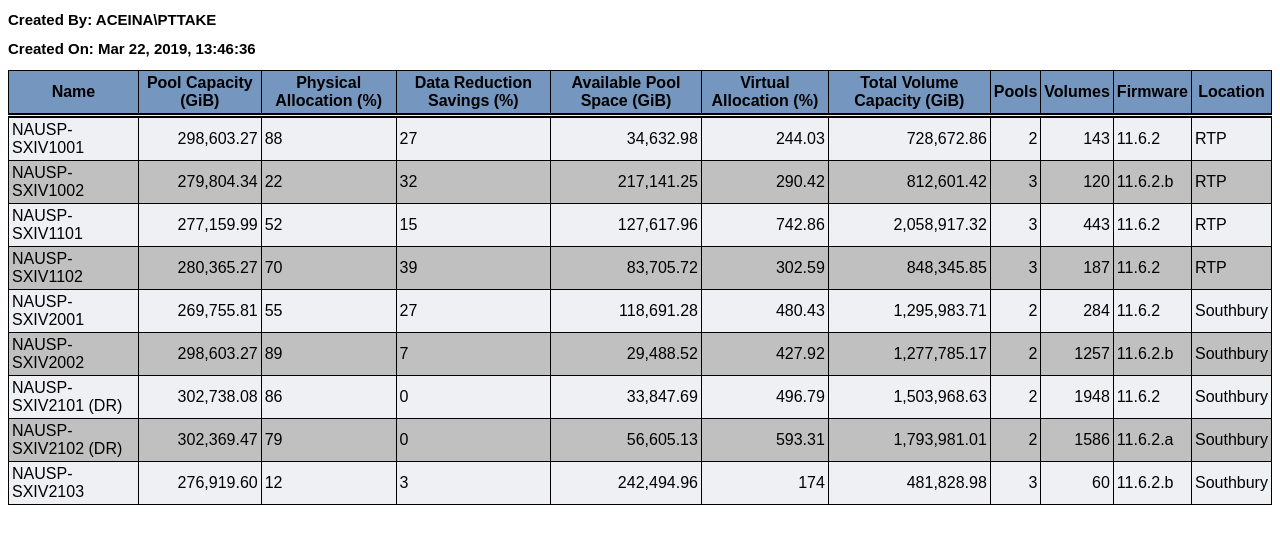
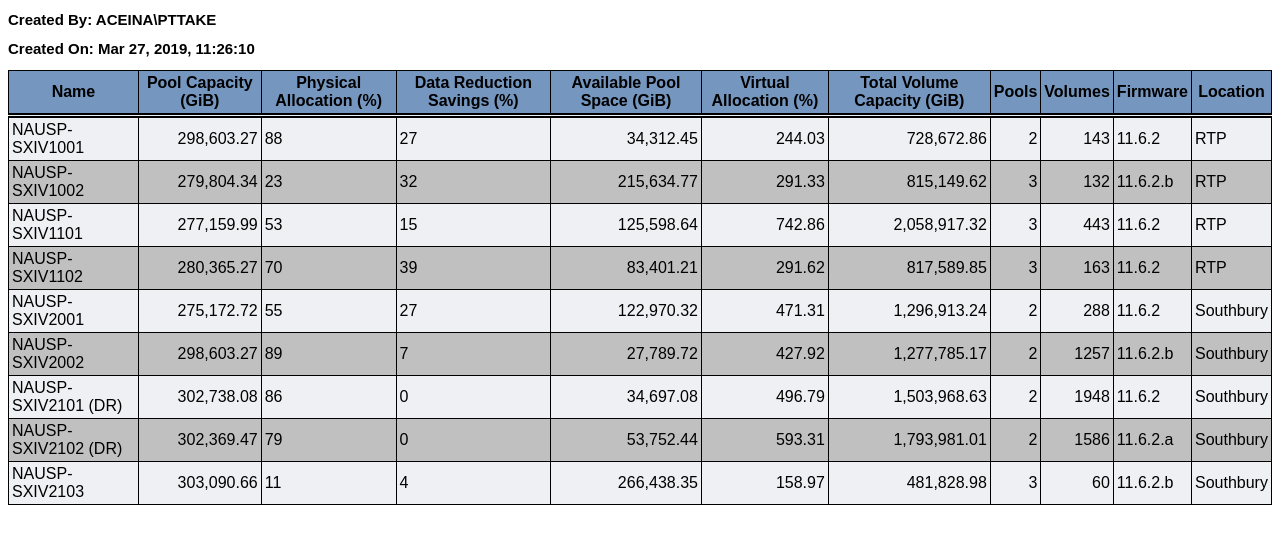
Before and after one commit to paulotakeda/capacity, a plain HTML site: page index.html in a window 1280 px wide. Shown: the part 70-614 px from the top of the page. Drawn offline with Linux system fonts and the light colour scheme.

Commit message:
Last modified March 27 - 1227PM

```diff
--- a/index.html
+++ b/index.html
@@ -47,18 +47,18 @@ table tr.even {
 
 <h2>Created By: ACEINA\PTTAKE</h2>
 
-<h2>Created On: Mar 22, 2019, 13:46:36</h2>
+<h2>Created On: Mar 27, 2019, 11:26:10</h2>
 
 <table>
 <thead>
 <tr><th>Name</th><th>Pool Capacity (GiB)</th><th>Physical Allocation (%)</th><th>Data Reduction Savings (%)</th><th>Available Pool Space (GiB)</th><th>Virtual Allocation (%)</th><th>Total Volume Capacity (GiB)</th><th>Pools</th><th>Volumes</th><th>Firmware</th><th>Location</th></tr></thead><tbody>
-<tr class="even"><td>NAUSP-SXIV1001</td><td style="text-align: right;">298,603.27</td><td style="text-align: left;">88</td><td style="text-align: left;">27</td><td style="text-align: right;">34,632.98</td><td style="text-align: right;">244.03</td><td style="text-align: right;">728,672.86</td><td style="text-align: right;">2</td><td style="text-align: right;">143</td><td>11.6.2</td><td>RTP</td></tr>
-<tr class="odd"><td>NAUSP-SXIV1002</td><td style="text-align: right;">279,804.34</td><td style="text-align: left;">22</td><td style="text-align: left;">32</td><td style="text-align: right;">217,141.25</td><td style="text-align: right;">290.42</td><td style="text-align: right;">812,601.42</td><td style="text-align: right;">3</td><td style="text-align: right;">120</td><td>11.6.2.b</td><td>RTP</td></tr>
-<tr class="even"><td>NAUSP-SXIV1101</td><td style="text-align: right;">277,159.99</td><td style="text-align: left;">52</td><td style="text-align: left;">15</td><td style="text-align: right;">127,617.96</td><td style="text-align: right;">742.86</td><td style="text-align: right;">2,058,917.32</td><td style="text-align: right;">3</td><td style="text-align: right;">443</td><td>11.6.2</td><td>RTP</td></tr>
-<tr class="odd"><td>NAUSP-SXIV1102</td><td style="text-align: right;">280,365.27</td><td style="text-align: left;">70</td><td style="text-align: left;">39</td><td style="text-align: right;">83,705.72</td><td style="text-align: right;">302.59</td><td style="text-align: right;">848,345.85</td><td style="text-align: right;">3</td><td style="text-align: right;">187</td><td>11.6.2</td><td>RTP</td></tr>
-<tr class="even"><td>NAUSP-SXIV2001</td><td style="text-align: right;">269,755.81</td><td style="text-align: left;">55</td><td style="text-align: left;">27</td><td style="text-align: right;">118,691.28</td><td style="text-align: right;">480.43</td><td style="text-align: right;">1,295,983.71</td><td style="text-align: right;">2</td><td style="text-align: right;">284</td><td>11.6.2</td><td>Southbury</td></tr>
-<tr class="odd"><td>NAUSP-SXIV2002</td><td style="text-align: right;">298,603.27</td><td style="text-align: left;">89</td><td style="text-align: left;">7</td><td style="text-align: right;">29,488.52</td><td style="text-align: right;">427.92</td><td style="text-align: right;">1,277,785.17</td><td style="text-align: right;">2</td><td style="text-align: right;">1257</td><td>11.6.2.b</td><td>Southbury</td></tr>
-<tr class="even"><td>NAUSP-SXIV2101 (DR)</td><td style="text-align: right;">302,738.08</td><td style="text-align: left;">86</td><td style="text-align: left;">0</td><td style="text-align: right;">33,847.69</td><td style="text-align: right;">496.79</td><td style="text-align: right;">1,503,968.63</td><td style="text-align: right;">2</td><td style="text-align: right;">1948</td><td>11.6.2</td><td>Southbury</td></tr>
-<tr class="odd"><td>NAUSP-SXIV2102 (DR)</td><td style="text-align: right;">302,369.47</td><td style="text-align: left;">79</td><td style="text-align: left;">0</td><td style="text-align: right;">56,605.13</td><td style="text-align: right;">593.31</td><td style="text-align: right;">1,793,981.01</td><td style="text-align: right;">2</td><td style="text-align: right;">1586</td><td>11.6.2.a</td><td>Southbury</td></tr>
-<tr class="even"><td>NAUSP-SXIV2103</td><td style="text-align: right;">276,919.60</td><td style="text-align: left;">12</td><td style="text-align: left;">3</td><td style="text-align: right;">242,494.96</td><td style="text-align: right;">174</td><td style="text-align: right;">481,828.98</td><td style="text-align: right;">3</td><td style="text-align: right;">60</td><td>11.6.2.b</td><td>Southbury</td></tr>
+<tr class="even"><td>NAUSP-SXIV1001</td><td style="text-align: right;">298,603.27</td><td style="text-align: left;">88</td><td style="text-align: left;">27</td><td style="text-align: right;">34,312.45</td><td style="text-align: right;">244.03</td><td style="text-align: right;">728,672.86</td><td style="text-align: right;">2</td><td style="text-align: right;">143</td><td>11.6.2</td><td>RTP</td></tr>
+<tr class="odd"><td>NAUSP-SXIV1002</td><td style="text-align: right;">279,804.34</td><td style="text-align: left;">23</td><td style="text-align: left;">32</td><td style="text-align: right;">215,634.77</td><td style="text-align: right;">291.33</td><td style="text-align: right;">815,149.62</td><td style="text-align: right;">3</td><td style="text-align: right;">132</td><td>11.6.2.b</td><td>RTP</td></tr>
+<tr class="even"><td>NAUSP-SXIV1101</td><td style="text-align: right;">277,159.99</td><td style="text-align: left;">53</td><td style="text-align: left;">15</td><td style="text-align: right;">125,598.64</td><td style="text-align: right;">742.86</td><td style="text-align: right;">2,058,917.32</td><td style="text-align: right;">3</td><td style="text-align: right;">443</td><td>11.6.2</td><td>RTP</td></tr>
+<tr class="odd"><td>NAUSP-SXIV1102</td><td style="text-align: right;">280,365.27</td><td style="text-align: left;">70</td><td style="text-align: left;">39</td><td style="text-align: right;">83,401.21</td><td style="text-align: right;">291.62</td><td style="text-align: right;">817,589.85</td><td style="text-align: right;">3</td><td style="text-align: right;">163</td><td>11.6.2</td><td>RTP</td></tr>
+<tr class="even"><td>NAUSP-SXIV2001</td><td style="text-align: right;">275,172.72</td><td style="text-align: left;">55</td><td style="text-align: left;">27</td><td style="text-align: right;">122,970.32</td><td style="text-align: right;">471.31</td><td style="text-align: right;">1,296,913.24</td><td style="text-align: right;">2</td><td style="text-align: right;">288</td><td>11.6.2</td><td>Southbury</td></tr>
+<tr class="odd"><td>NAUSP-SXIV2002</td><td style="text-align: right;">298,603.27</td><td style="text-align: left;">89</td><td style="text-align: left;">7</td><td style="text-align: right;">27,789.72</td><td style="text-align: right;">427.92</td><td style="text-align: right;">1,277,785.17</td><td style="text-align: right;">2</td><td style="text-align: right;">1257</td><td>11.6.2.b</td><td>Southbury</td></tr>
+<tr class="even"><td>NAUSP-SXIV2101 (DR)</td><td style="text-align: right;">302,738.08</td><td style="text-align: left;">86</td><td style="text-align: left;">0</td><td style="text-align: right;">34,697.08</td><td style="text-align: right;">496.79</td><td style="text-align: right;">1,503,968.63</td><td style="text-align: right;">2</td><td style="text-align: right;">1948</td><td>11.6.2</td><td>Southbury</td></tr>
+<tr class="odd"><td>NAUSP-SXIV2102 (DR)</td><td style="text-align: right;">302,369.47</td><td style="text-align: left;">79</td><td style="text-align: left;">0</td><td style="text-align: right;">53,752.44</td><td style="text-align: right;">593.31</td><td style="text-align: right;">1,793,981.01</td><td style="text-align: right;">2</td><td style="text-align: right;">1586</td><td>11.6.2.a</td><td>Southbury</td></tr>
+<tr class="even"><td>NAUSP-SXIV2103</td><td style="text-align: right;">303,090.66</td><td style="text-align: left;">11</td><td style="text-align: left;">4</td><td style="text-align: right;">266,438.35</td><td style="text-align: right;">158.97</td><td style="text-align: right;">481,828.98</td><td style="text-align: right;">3</td><td style="text-align: right;">60</td><td>11.6.2.b</td><td>Southbury</td></tr>
 </tbody></table></body></html>
```
